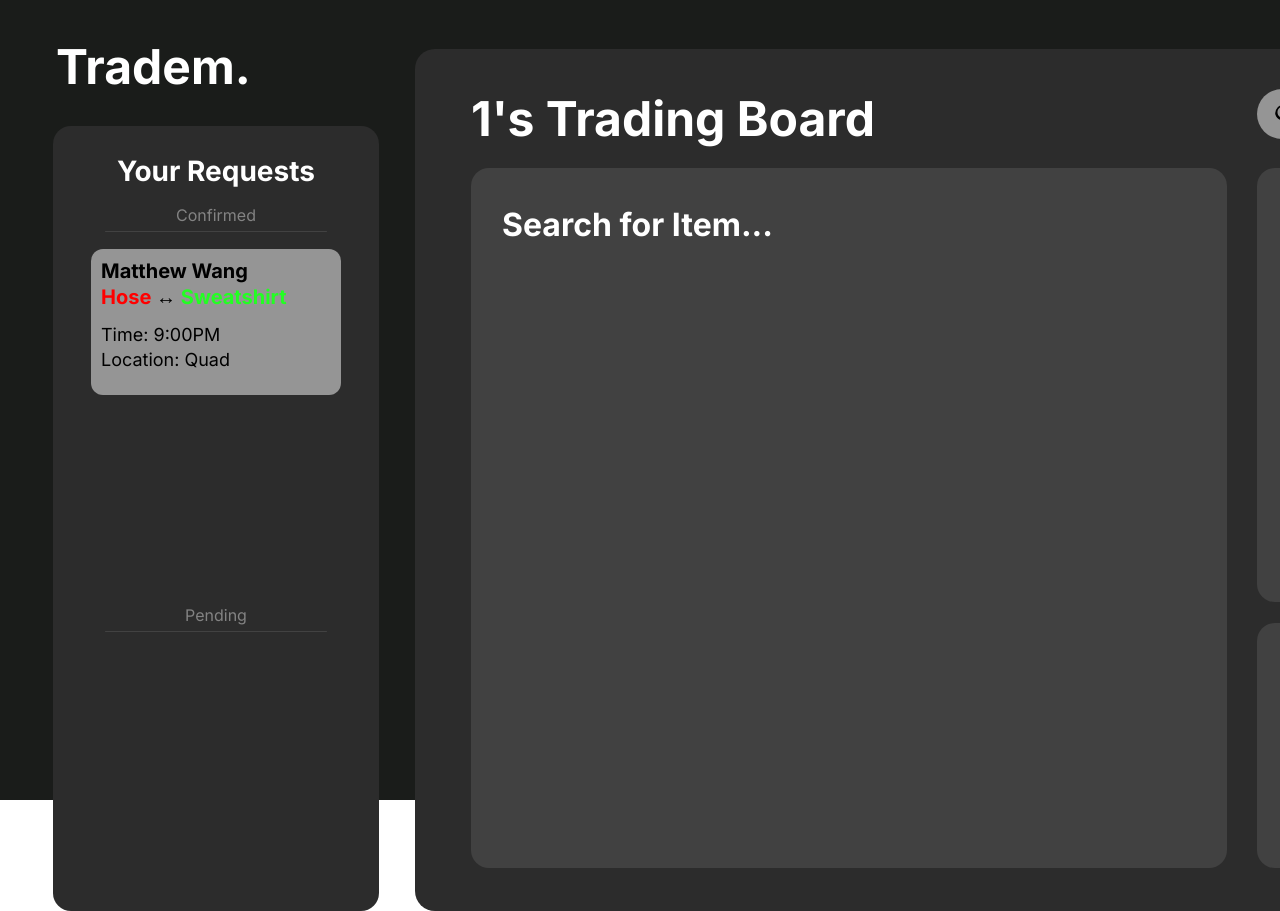
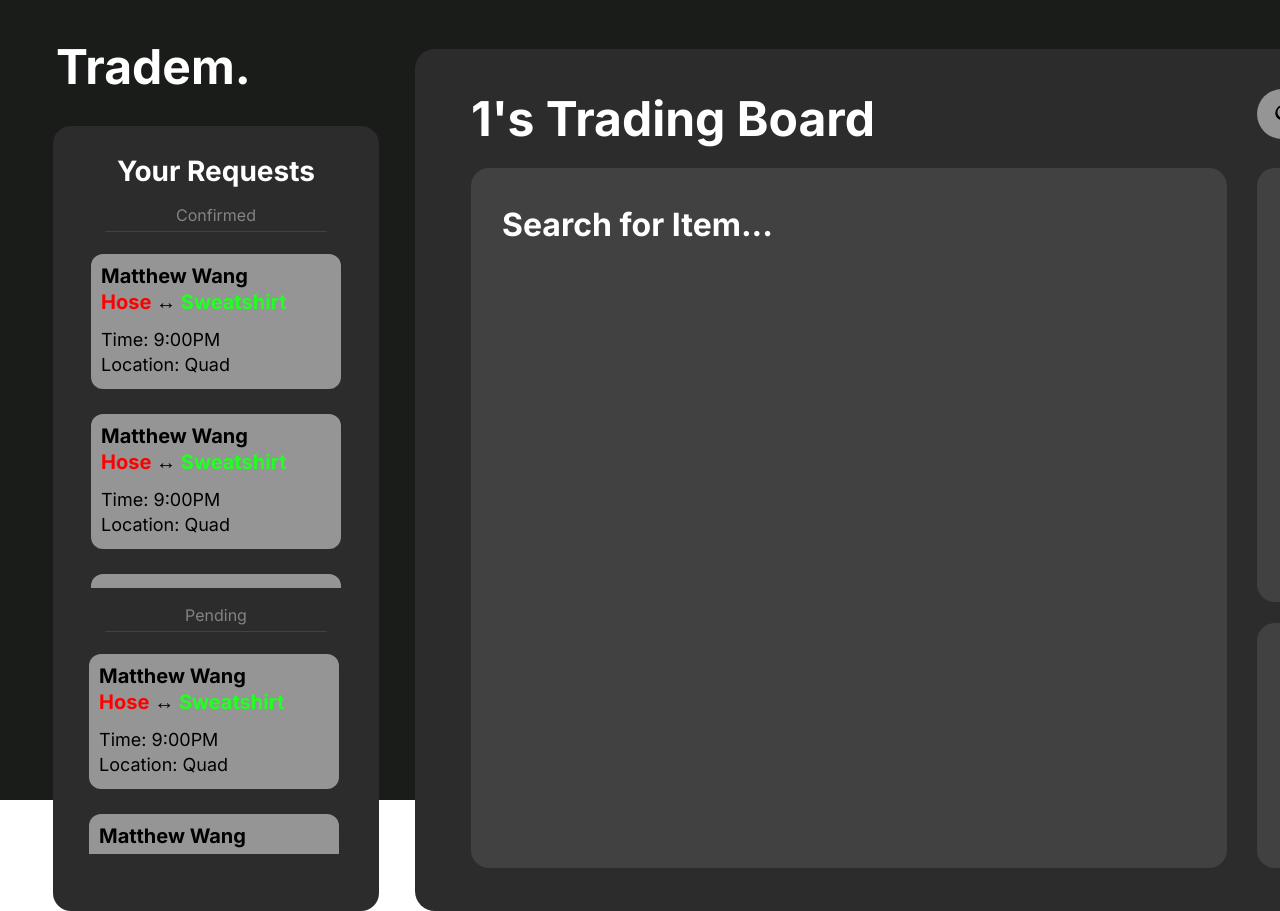
Before and after one commit to SloanBDavis/TradeEm, a React (Create React App) app in the folder frontend/: page /trading/1 in a window 1280 px wide. Shown: the top 911 px of the page. Built offline with nearby package versions, Linux system fonts and the light colour scheme.

Commit message:
finished fronrt-end

```diff
--- a/frontend/src/components/Requests/Requests.jsx
+++ b/frontend/src/components/Requests/Requests.jsx
@@ -1,6 +1,7 @@
 import React from 'react'
 import './reqests.css'
 import ConfirmedTradeList from './ShortTradeList/ConfirmedTradeList/ConfirmedTradeList'
+import PendingTradeList from './ShortTradeList/PendingTradeList/PendingTradeList'
 
 const Requests = () => {
   return (
@@ -11,15 +12,17 @@ const Requests = () => {
             <p className="divider">Confirmed</p>
             <div className="div-line"></div>
           </div>
-          <ConfirmedTradeList/>
+          <ConfirmedTradeList />
 
         </div>
         <div className="pending">
-        <div className="req-divider">
+          <div className="req-divider">
             <p className="divider">Pending</p>
             <div className="div-line"></div>
           </div>
+          <PendingTradeList/>
         </div>
+
     </div>
   )
 }
--- a/frontend/src/components/Requests/ShortTrade/ShortTrade.css
+++ b/frontend/src/components/Requests/ShortTrade/ShortTrade.css
@@ -6,6 +6,8 @@
     padding: 10px;
 
     border-radius: 12px;
+
+    margin-bottom: 25px;
 }
 
 .shorttrade:hover {
--- a/frontend/src/components/Requests/ShortTrade/ShortTrade.jsx
+++ b/frontend/src/components/Requests/ShortTrade/ShortTrade.jsx
@@ -1,7 +1,7 @@
 import React from 'react'
 import './ShortTrade.css'
 
-const ShortTrade = () => {
+const ShortTrade = ({props}) => {
   return (
     <div className="shorttrade">
         <h1 className="shorttrade-name">Matthew Wang</h1>
--- a/frontend/src/components/Requests/ShortTradeList/ConfirmedTradeList/ConfirmedTradeList.jsx
+++ b/frontend/src/components/Requests/ShortTradeList/ConfirmedTradeList/ConfirmedTradeList.jsx
@@ -2,10 +2,14 @@ import React from 'react'
 import ShortTrade from '../../ShortTrade/ShortTrade'
 import './confirmedtradelist.css'
 
-const ConfirmedTradeList = () => {
+const ConfirmedTradeList = ({trades}) => {
   return (
     <div className="confirmed-tradelist">
         <ShortTrade/>
+        <ShortTrade/>
+        <ShortTrade/>
+        <ShortTrade/>
+
     </div>
   )
 }
--- a/frontend/src/components/Requests/ShortTradeList/ConfirmedTradeList/confirmedtradelist.css
+++ b/frontend/src/components/Requests/ShortTradeList/ConfirmedTradeList/confirmedtradelist.css
@@ -0,0 +1,17 @@
+.confirmed-tradelist {
+    height: 585px;
+    width: 98.5%;
+    overflow-y: scroll;
+
+    display: flex;
+    flex-direction: column;
+    justify-items: center;
+    align-items: center;
+
+    padding-top: 5px;
+}
+
+/* width */
+/* ::-webkit-scrollbar {
+    display: none;
+  } */
--- a/frontend/src/components/Requests/ShortTradeList/PendingTradeList/PendingTradeList.jsx
+++ b/frontend/src/components/Requests/ShortTradeList/PendingTradeList/PendingTradeList.jsx
@@ -0,0 +1,17 @@
+import React from 'react'
+import ShortTrade from '../../ShortTrade/ShortTrade'
+import './pendingtradelist.css'
+
+const PendingTradeList = ({trades}) => {
+  return (
+    <div className="pending-tradelist">
+        <ShortTrade/>
+        <ShortTrade/>
+        <ShortTrade/>
+        <ShortTrade/>
+
+    </div>
+  )
+}
+
+export default PendingTradeList
--- a/frontend/src/components/Requests/ShortTradeList/PendingTradeList/pendingtradelist.css
+++ b/frontend/src/components/Requests/ShortTradeList/PendingTradeList/pendingtradelist.css
@@ -0,0 +1,12 @@
+.pending-tradelist {
+    height: 205px;
+    width: 98.5%;
+    overflow-y: scroll;
+
+    display: flex;
+    flex-direction: column;
+    justify-items: center;
+    align-items: center;
+
+    padding-top: 5px;
+}
--- a/frontend/src/components/TradingBoard/Search/search.css
+++ b/frontend/src/components/TradingBoard/Search/search.css
@@ -15,6 +15,11 @@
     padding-left: 60px;
 }
 
+.searchbar:hover {
+    background-color: #b1b1b1;
+    transition: .5s ease-in-out;
+}
+
 .search-icon {
     position: absolute;
     left: 860px;
--- a/frontend/src/components/TradingBoard/createtrades/CreateTrades.jsx
+++ b/frontend/src/components/TradingBoard/createtrades/CreateTrades.jsx
@@ -1,40 +1,69 @@
-import React from 'react'
+import React, {useState} from 'react'
 import './createtrades.css'
 
 
 const CreateTrades = () => {
+
+  const [name, setName] = useState("")
+
+  const getSearch = (event) => {
+    console.log(event)
+    setName(event.target[0].value)
+    event.preventDefault()
+  }
+
+  const handleSubmit = (event) => {
+    console.log(event)
+    setName("");
+    event.preventDefault();
+  }
+
   return (
     <div className="createtrades">
       <div className="margin-create">
         <div className="header">
           <h1 className='createtrades-header'>Create a Trade</h1>
           <div className="create-form-container">
-            <form className='create-trade-form'>
+            <div className='create-trade-form'>
 
-              <label className='search-user'>
+              {name ? "" :
+              <form className='search-user' onSubmit={getSearch}>
                 <input className='search-user-input' type="text" name="search-username" placeholder='Who would you like to trade with?'/>
-              </label>
+              </form>}
 
+              {
+                name ?
+                <form className= 'second-page' id='route-here' onSubmit={handleSubmit}>
                   <label className="this-for-that">
                   <label>
-                  <select className='create-dropdown' type="text" name="username" placeholder='Who would you like to trade with?'/>
+                    <select form='route-here' className='create-dropdown' type="text" name="username" placeholder='Who would you like to trade with?'>
+                      <option value="" disabled selected>Select your option</option>
+                    </select>
                   </label>
                   for
                   <label>
-                  <select className='create-dropdown' type="text" name="username" />
+                    <select form='route-here' className='create-dropdown' type="text" name="username">
+                      <option value="" disabled selected>Select your option</option>
+                    </select>
                   </label>
                 </label>
 
                 <label className='search-time'>
                   <p className='date-label'>When will your trade happen?</p>
-                <input className='search-user-input' type="date" name="search-time"/>
+                  <input className='search-user-input datetime' type="date" name="search-time"/>
                 </label>
 
                 <label className='search-loc'>
                   <input className='search-user-input' type="text" name="search-loc" placeholder='Where will the trade happen?'/>
                 </label>
 
-            </form>
+                <label className='search-loc'>
+                  <input className='create-submit' type="submit" value='Trade' name="create-submit"/>
+                </label>
+              </form> : ""
+              }
+
+            </div>
           </div>
         </div>
       </div>
--- a/frontend/src/components/TradingBoard/createtrades/createtrades.css
+++ b/frontend/src/components/TradingBoard/createtrades/createtrades.css
@@ -15,15 +15,73 @@
 
 .create-trade-form {
     margin-top: 10px;
+    display: flex;
+    flex-direction: column;
 }
 
 .this-for-that {
     display: flex;
     flex-direction: row;
     justify-content: space-between;
-    border: 1px solid white;
     width: 500px;
 
     font-weight: 700;
     font-size: 32px;
 }
+
+.search-user-input {
+    height: 40px;
+    background-color: #D9D9D9;
+    border-radius: 8px;
+    font-size: 14px;
+    padding-left: 15px;
+    padding-right: 15px;
+    width: 500px;
+    cursor: pointer;
+}
+
+.search-user-input:hover, .create-dropdown:hover  {
+    background-color: #b1b1b1;
+    transition: .5s ease-in-out;
+}
+
+.date-label {
+    margin-top: 40px;
+}
+
+.datetime {
+    margin-bottom: 20px;
+}
+
+.create-dropdown {
+    height: 40px;
+    width: 200px;
+    background-color: #D9D9D9;
+    border-radius: 10px;
+    cursor: pointer;
+    font-size: 14px;
+    padding-left: 15px;
+}
+
+.create-submit {
+    position: relative;
+
+    left: 350px;
+
+    margin-top:40px;
+    background-color: #80dd88;
+    color: black;
+    font-size: 20px;
+    font-weight: 700;
+    width: 150px;
+    height: 60px;
+    border-radius: 24px;
+    border: none;
+    cursor: pointer;
+}
+
+.create-submit:hover {
+    background-color: #b3f1a7;
+    border-radius: 8px;
+    transition: .3s ease-in-out;
+}
--- a/frontend/src/components/TradingBoard/showtrades/LongTrade/longtrade.css
+++ b/frontend/src/components/TradingBoard/showtrades/LongTrade/longtrade.css
@@ -1,3 +1,13 @@
+.longtrade:hover {
+    border-radius: 8px;
+    transform: translateY(-5px);
+
+    background-color: #818181;
+    transition: .3s ease-in-out;
+
+    cursor: pointer;
+}
+
 .longtrade-name {
     color: black;
     font-size: 20px;
--- a/frontend/src/components/TradingBoard/showtrades/LongTradeList/longtradelist.css
+++ b/frontend/src/components/TradingBoard/showtrades/LongTradeList/longtradelist.css
@@ -1,7 +1,8 @@
 .longtradelist {
-    height: 580px;
+    height: 585px;
     width: 98.5%;
     overflow-y: scroll;
+    padding-top: 5px;
 }
 
 /* width */
```
Lines whose indentation alone changed are shown as unchanged.
